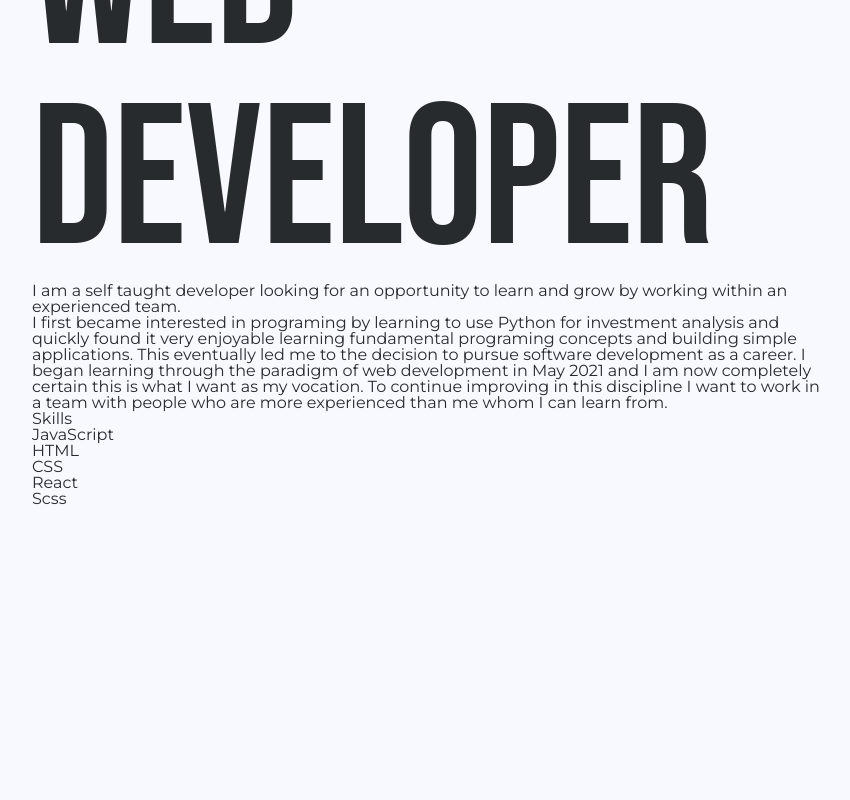
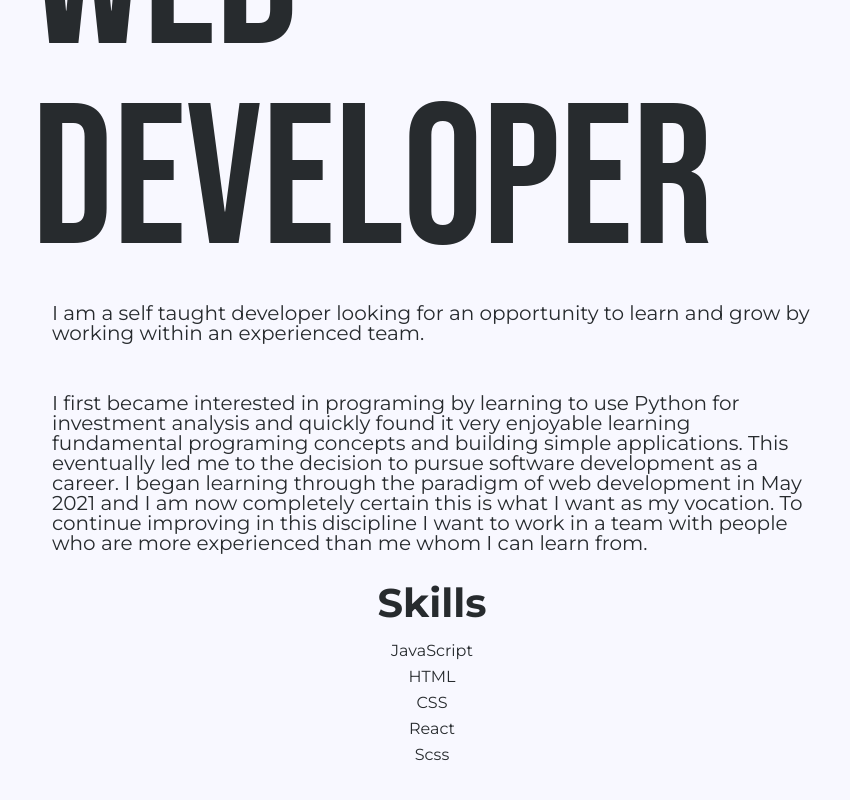
Before and after one commit to jkcswd/Portfolio-Website, a React (Create React App) app: page / in a window 1280 px wide. Shown: the part 792-1592 px from the top of the page, without its empty margins (43-893 px from the left). Before the commit the page ends 1374 px from the top, so only its background shows below. Built offline with nearby package versions, Linux system fonts and the light colour scheme.

Commit message:
Extract Profile css to new file

```diff
--- a/src/App.css
+++ b/src/App.css
@@ -3,24 +3,3 @@
   grid-template-columns: 1fr 1fr;
   padding: 75px;
 }
-
-.profile p{
- margin-bottom: 10px;
- padding: 20px;
- font-size: 20px;
-}
-
-.profile ul {
-  text-align: center;
-  margin-top: 20px;
-}
-
-.profile li {
-  margin-bottom: 10px;
-}
-
-.profile h2 {
-  font-size: 40px;
-  font-weight: bold;
-  text-align: center;
-}
--- a/src/styles/Profile.css
+++ b/src/styles/Profile.css
@@ -0,0 +1,20 @@
+.Profile p{
+  margin-bottom: 10px;
+  padding: 20px;
+  font-size: 20px;
+ }
+
+ .Profile ul {
+   text-align: center;
+   margin-top: 20px;
+ }
+
+ .Profile li {
+   margin-bottom: 10px;
+ }
+
+ .Profile h2 {
+   font-size: 40px;
+   font-weight: bold;
+   text-align: center;
+ }
```
